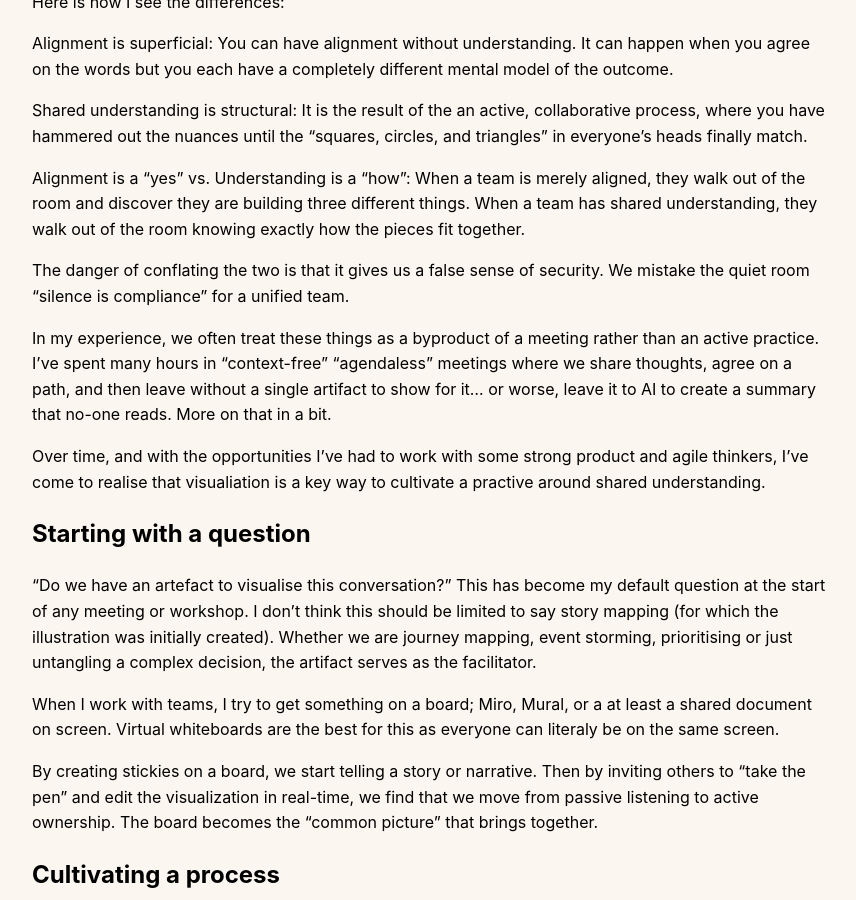
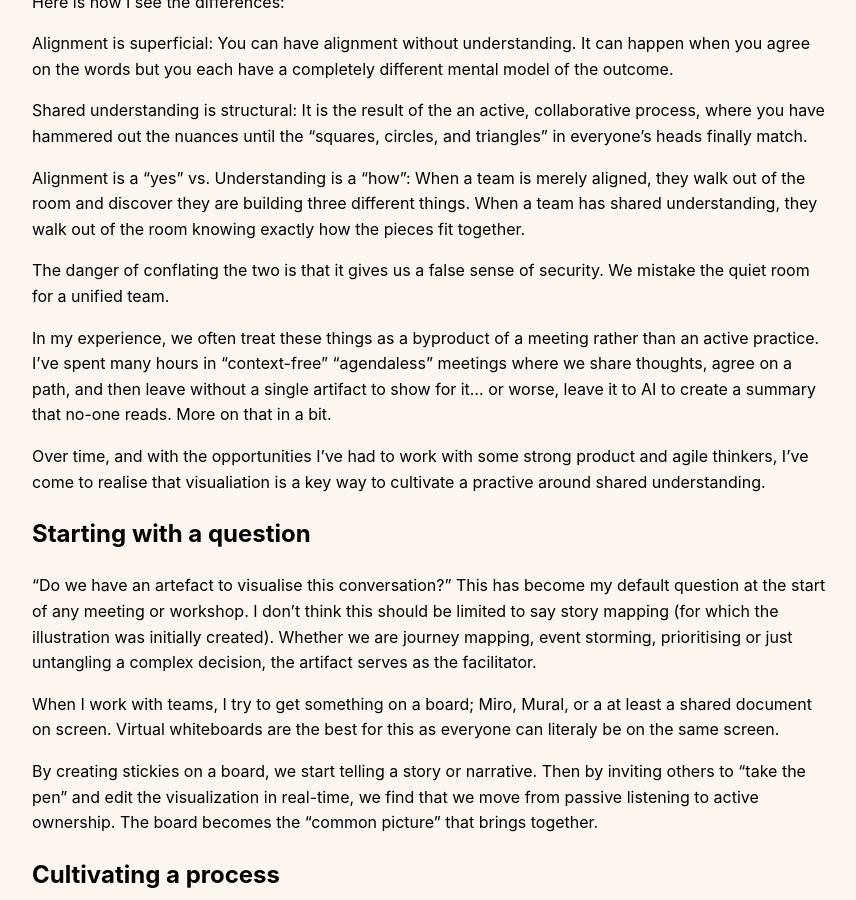
Before and after one commit to themarkness/themarkness.github.io, a Jekyll site: the page built from _posts/2026-06-24-visualisation-techniques-to-create-a-shared-understanding.md, in a window 1280 px wide and 900 px high, scrolled down 1005 px. Shown: the whole window, without its empty margins (208-1064 px from the left). Built offline with Jekyll 4.4.1, drawn with Linux system fonts in a browser that asks for light colours; our own code applies the rules of GitHub Pages for plain Markdown files.

Commit message:
fix wording

```diff
--- a/_posts/2026-06-24-visualisation-techniques-to-create-a-shared-understanding.md
+++ b/_posts/2026-06-24-visualisation-techniques-to-create-a-shared-understanding.md
@@ -24,7 +24,7 @@ Shared understanding is structural: It is the result of the an active, collabora
 
 Alignment is a "yes" vs. Understanding is a "how": When a team is merely aligned, they walk out of the room and discover they are building three different things. When a team has shared understanding, they walk out of the room knowing exactly how the pieces fit together.
 
-The danger of conflating the two is that it gives us a false sense of security. We mistake the quiet room "silence is compliance" for a unified team.
+The danger of conflating the two is that it gives us a false sense of security. We mistake the quiet room for a unified team.
 
 In my experience, we often treat these things as a byproduct of a meeting rather than an active practice. I’ve spent many hours in "context-free" "agendaless" meetings where we share thoughts, agree on a path, and then leave without a single artifact to show for it... or worse, leave it to AI to create a summary that no-one reads. More on that in a bit.
 
```
